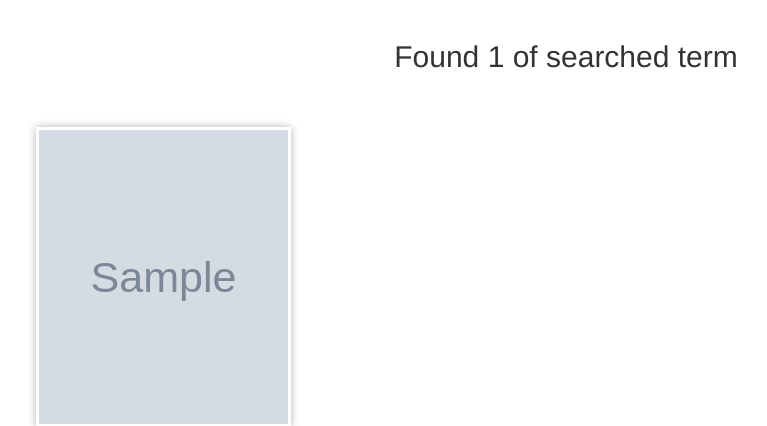
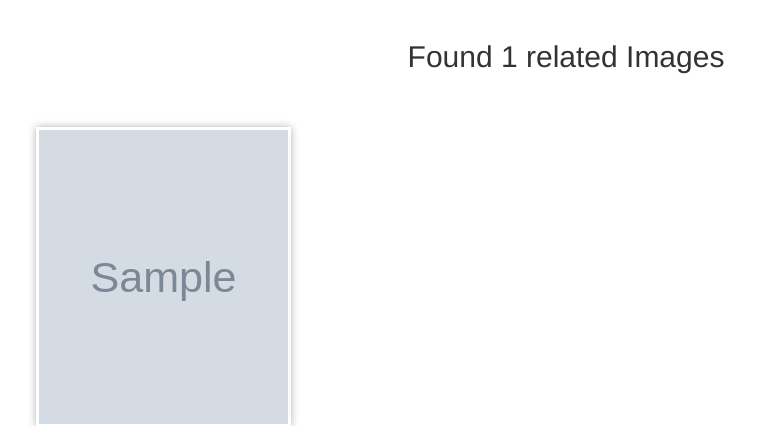
Before and after one commit to mwerumuchai/unsplash-clone, a Django app: template gallery/templates/all-gallery/search.html in a window 1280 px wide. Shown: the part 136-562 px from the top of the page, without its empty margins (74-841 px from the left). Run offline with Django 3.2, Linux system fonts and the light colour scheme; tables that the repository leaves empty hold one stand-in row (values such as "Sample post"); the template is opened without the code that fills it: values that come from a table or form of the project are taken from there, most other values are stand-ins (such as "Sample title", 1, 10 or a date in 2020); grey boxes marked "Sample" are stand-in pictures; some libraries are stand-ins or nearby versions.

Commit message:
fix bug: gallery

```diff
--- a/gallery/templates/all-gallery/search.html
+++ b/gallery/templates/all-gallery/search.html
@@ -2,9 +2,7 @@
 <div class="container">
 
   <div class="row">
-    {% for tag in tags %}
-    <h2>Found {{ tags.count }} of searched term {{message}}</h2> {% endfor %}
-
+    <h2>Found {{gallery.count}} related Images</h2>
   </div>
 
   <div class="container">{% for gallery_item in gallery %}
--- a/gallery/views.py
+++ b/gallery/views.py
@@ -45,7 +45,7 @@
         gallery = Gallery.objects.filter(tags = searched_tags).all()
         message = f"{search_term}"
 
-        return render(request, 'all-gallery/search.html',{"message":message,"tags": searched_tags, "gallery":gallery})
+        return render(request, 'all-gallery/search.html',{"message":message,"searched_tags": searched_tags, "gallery":gallery})
     else:
         message = "No photos searched"
         return render(request, 'all-gallery/search.html',{"message":message})
```
